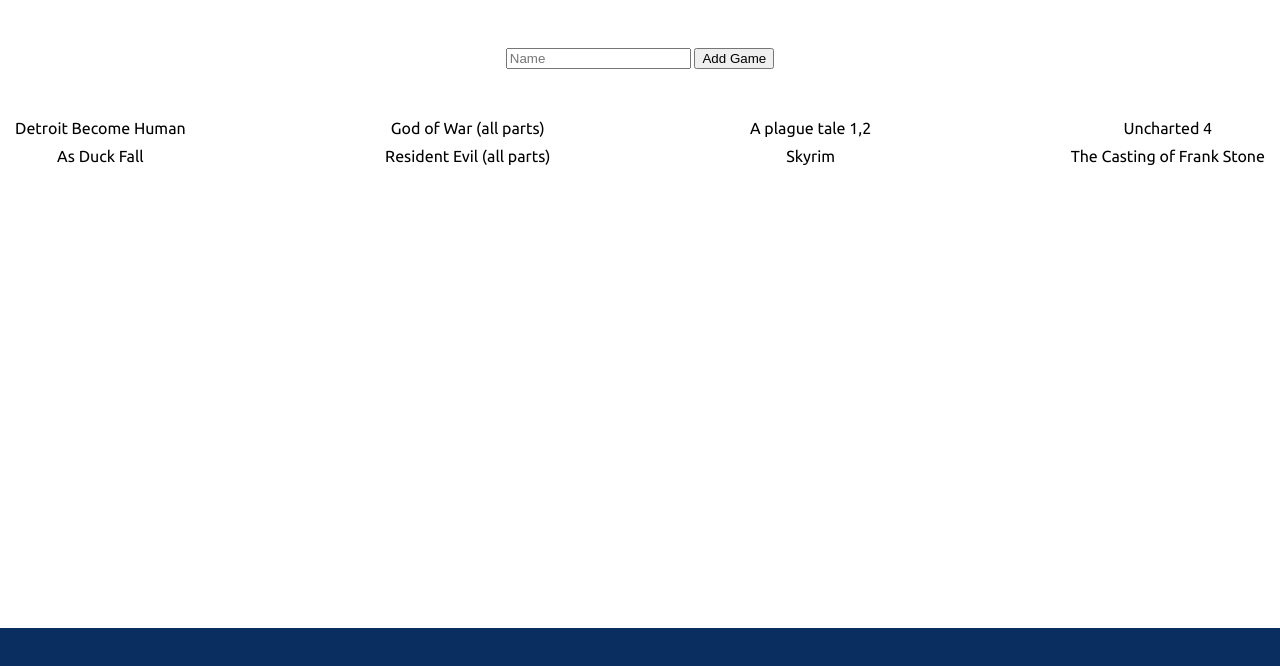
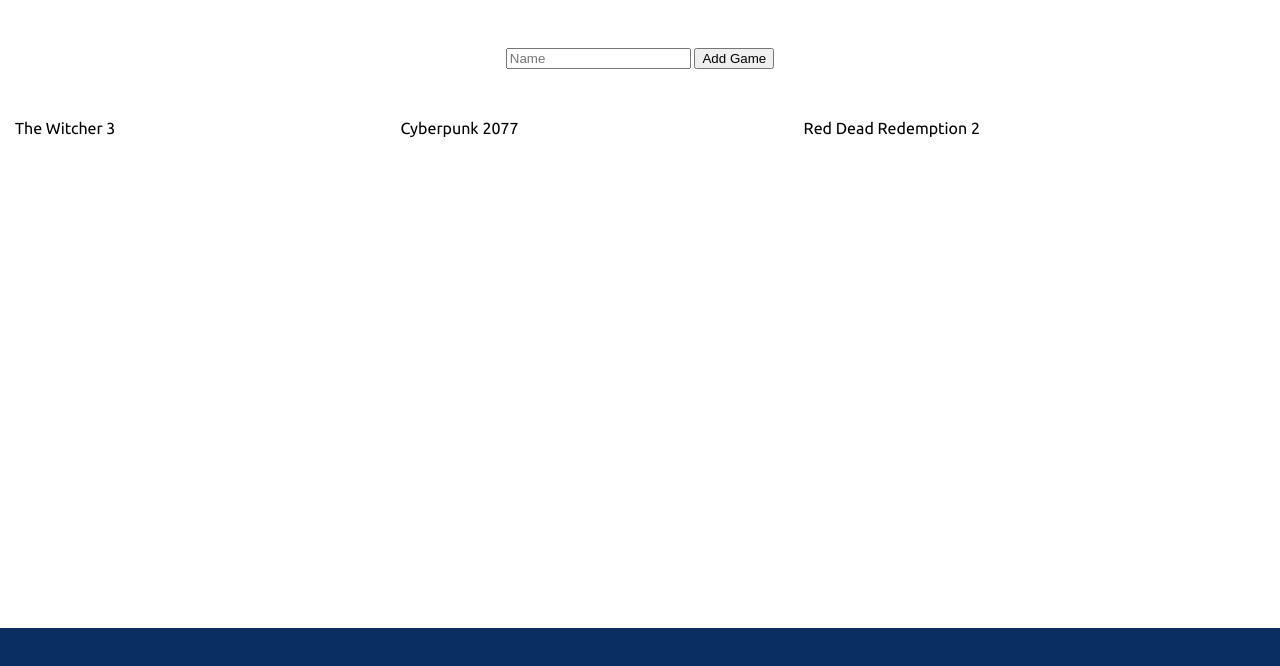
Before and after one commit to dkazarov/wtp, a website built with Vite: page index.html in a window 1280 px wide. Shown: the part 92-758 px from the top of the page. Built offline with nearby package versions, Linux system fonts and the light colour scheme; data requests are answered from the project's data file.

Commit message:
add fetch + render data functions

```diff
--- a/index.html
+++ b/index.html
@@ -34,16 +34,7 @@
         </form>
 
         <div class="list">
-          <ul>
-            <li>Detroit Become Human</li>
-            <li>God of War (all parts)</li>
-            <li>A plague tale 1,2</li>
-            <li>Uncharted 4</li>
-            <li>As Duck Fall</li>
-            <li>Resident Evil (all parts)</li>
-            <li>Skyrim</li>
-            <li>The Casting of Frank Stone</li>
-          </ul>
+          <ul></ul>
         </div>
       </div>
     </div>
--- /dev/null
+++ b/src/js/js-components/renderData.js
@@ -0,0 +1,27 @@
+const listUl = document.querySelector('.list ul');
+
+export const fetchData = async () => {
+	window.addEventListener('DOMContentLoaded', async () => {
+		const response = await fetch('http://localhost:3000/games');
+
+		if (!response.ok) {
+			throw new Error('Ошибка запроса' + response.status);
+		}
+
+		const data = await response.json();
+
+		renderData(data);
+	});
+};
+
+export const renderData = data => {
+	listUl.textContent = '';
+
+	data.forEach(element => {
+		const listLi = document.createElement('li');
+		listLi.classList.add('list-item');
+		listLi.textContent = element.title;
+
+		listUl.appendChild(listLi);
+	});
+};
--- a/src/js/main.js
+++ b/src/js/main.js
@@ -1,4 +1,7 @@
 import { burgerOpen, burgerClose } from './js-components/burger';
+import { renderData, fetchData } from './js-components/renderData';
 
+fetchData();
+// renderData();
 burgerOpen();
 burgerClose();
```
